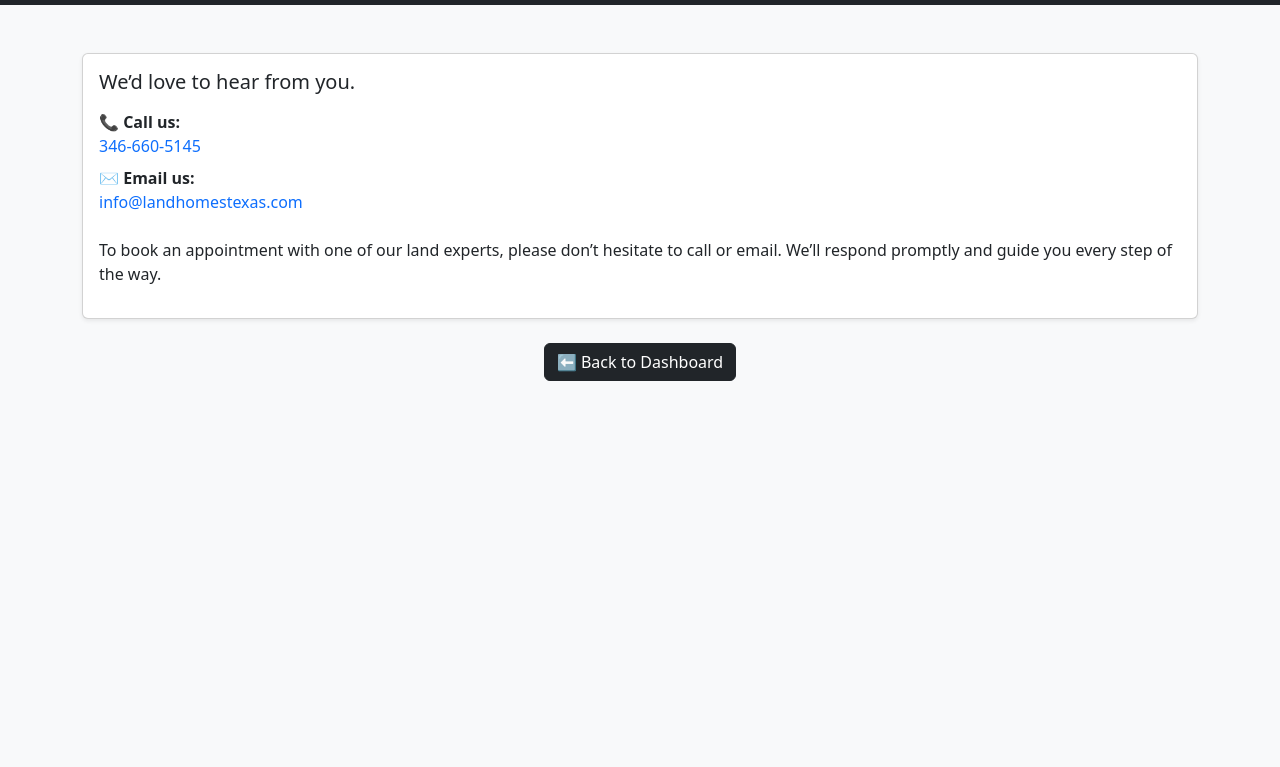
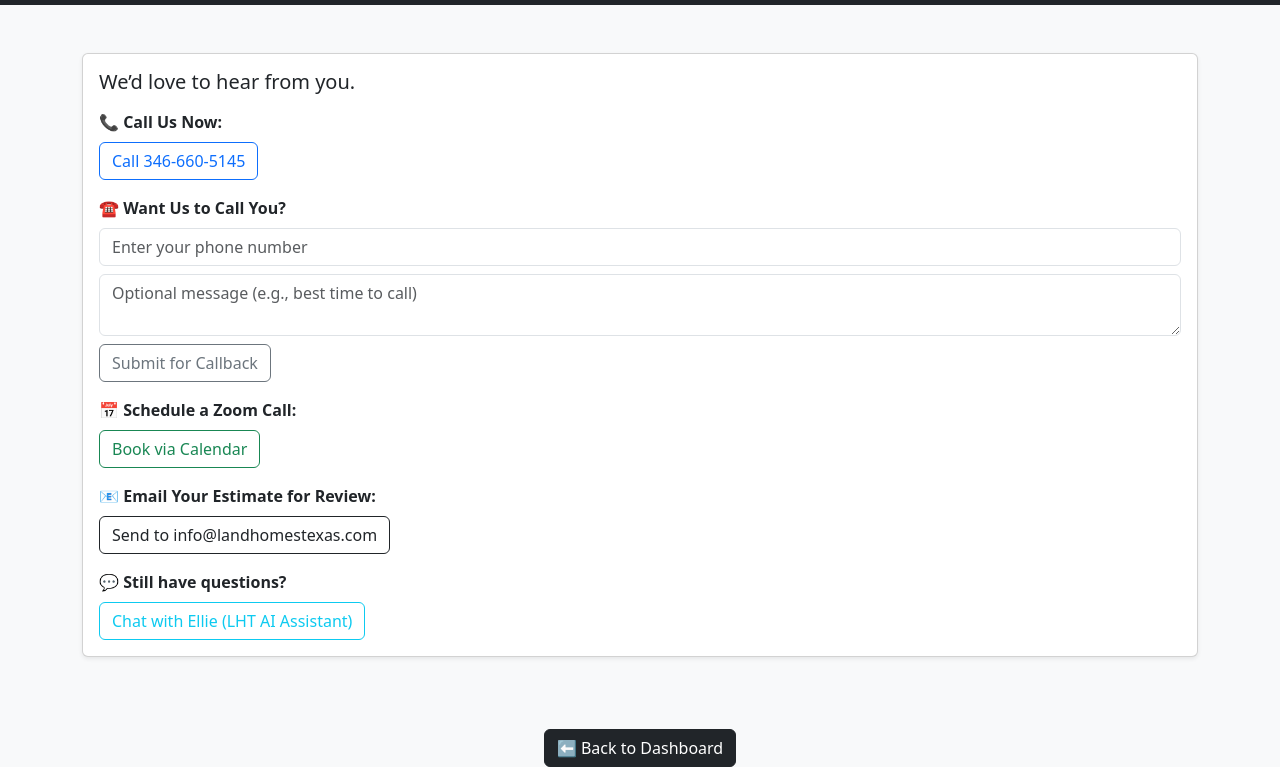
Before and after one commit to tumbletech/landcalculatorv1a, a plain HTML site: page contact-lht.html in a window 1280 px wide. Shown: the part 45-812 px from the top of the page. Drawn offline with nearby package versions, Linux system fonts and the light colour scheme.

Commit message:
Add files via upload

```diff
--- a/contact-lht.html
+++ b/contact-lht.html
@@ -18,24 +18,45 @@
 
     <!-- Contact Section -->
     <div class="container py-5">
-    <div class="card shadow-sm">
+      <div class="card shadow-sm mb-4">
         <div class="card-body">
           <h5 class="card-title mb-3">We’d love to hear from you.</h5>
-        <p class="mb-2">📞 <strong>Call us:</strong><br />
-          <a href="tel:3466605145" class="text-decoration-none">346-660-5145</a>
+
+          <!-- Option 1: Call Now -->
+          <p class="mb-3">📞 <strong>Call Us Now:</strong><br />
+            <a href="tel:3466605145" class="btn btn-outline-primary mt-2">Call 346-660-5145</a>
           </p>
-        <p class="mb-4">✉️ <strong>Email us:</strong><br />
-          <a href="mailto:info@landhomestexas.com" class="text-decoration-none">info@landhomestexas.com</a>
+
+          <!-- Option 2: Leave Your Number -->
+          <p class="mb-3">☎️ <strong>Want Us to Call You?</strong><br />
+            <input type="text" class="form-control mt-2 mb-2" placeholder="Enter your phone number" />
+            <textarea class="form-control mb-2" rows="2" placeholder="Optional message (e.g., best time to call)"></textarea>
+            <button class="btn btn-outline-secondary">Submit for Callback</button>
           </p>
-        <p>To book an appointment with one of our land experts, please don’t hesitate to call or email. We’ll respond promptly and guide you every step of the way.</p>
+
+          <!-- Option 3: Schedule a Zoom -->
+          <p class="mb-3">📅 <strong>Schedule a Zoom Call:</strong><br />
+            <a href="#" class="btn btn-outline-success mt-2">Book via Calendar</a>
+          </p>
+
+          <!-- Option 4: Email Estimate -->
+          <p class="mb-3">📧 <strong>Email Your Estimate for Review:</strong><br />
+            <a href="mailto:info@landhomestexas.com?subject=Land%20Estimate%20for%20Review" class="btn btn-outline-dark mt-2">Send to info@landhomestexas.com</a>
+          </p>
+
+          <!-- Option 5: Ask Ellie -->
+          <p class="mb-0">💬 <strong>Still have questions?</strong><br />
+            <a href="#" class="btn btn-outline-info mt-2">Chat with Ellie (LHT AI Assistant)</a>
+          </p>
+        </div>
       </div>
     </div>
 
-    <!-- Optional CTA -->
-    <div class="text-center mt-4">
+    <div class="text-center">
       <a href="00b.dashboard.html" class="btn btn-dark">⬅ Back to Dashboard</a>
     </div>
-  </div>
+
+
 
     <script src="https://cdn.jsdelivr.net/npm/bootstrap@5.3.3/dist/js/bootstrap.bundle.min.js"></script>
   </body>
```
Also changed, not shown: 09finalstep.html (+4 -4 lines). Lines whose indentation alone changed are shown as unchanged.
